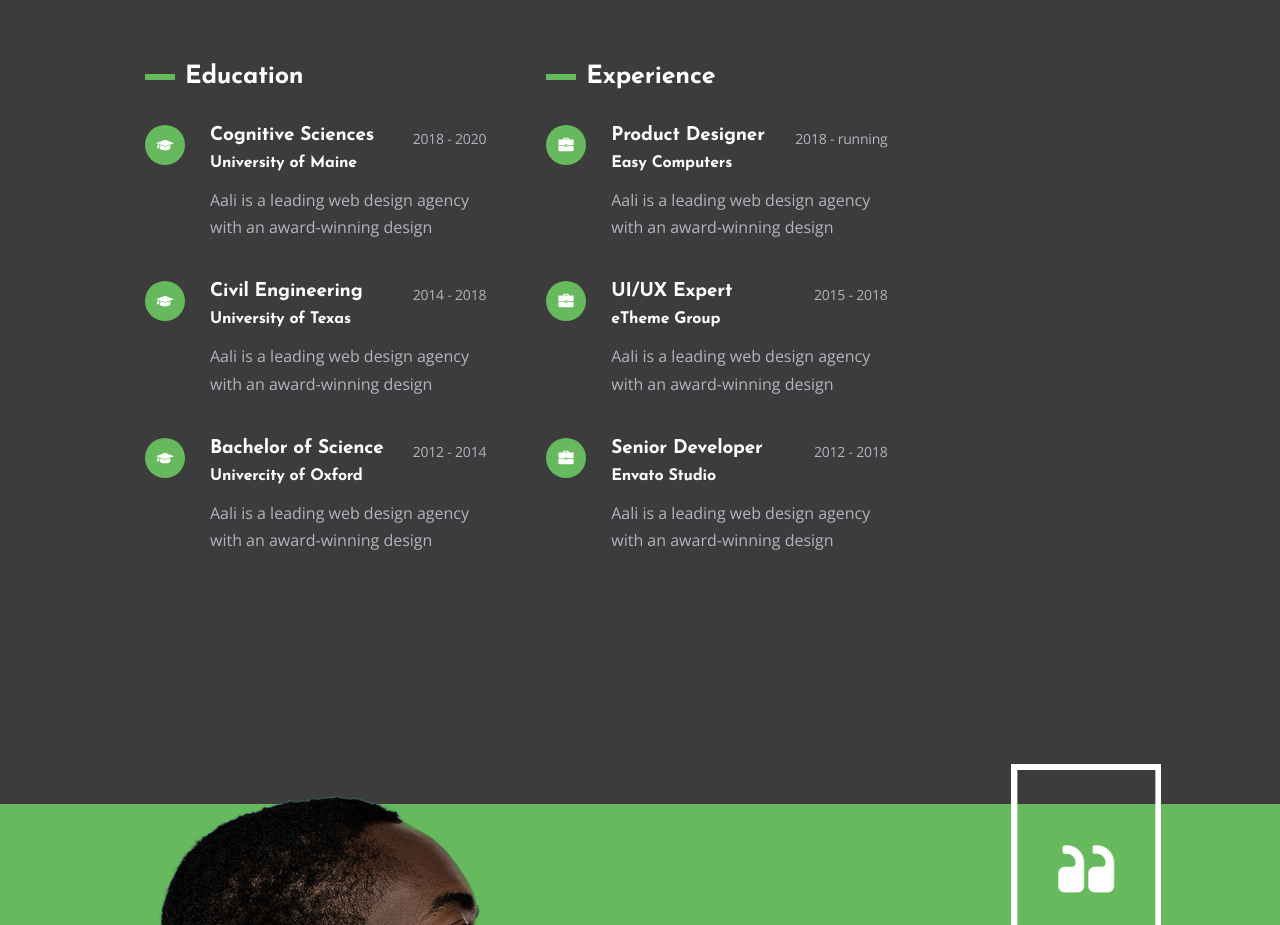
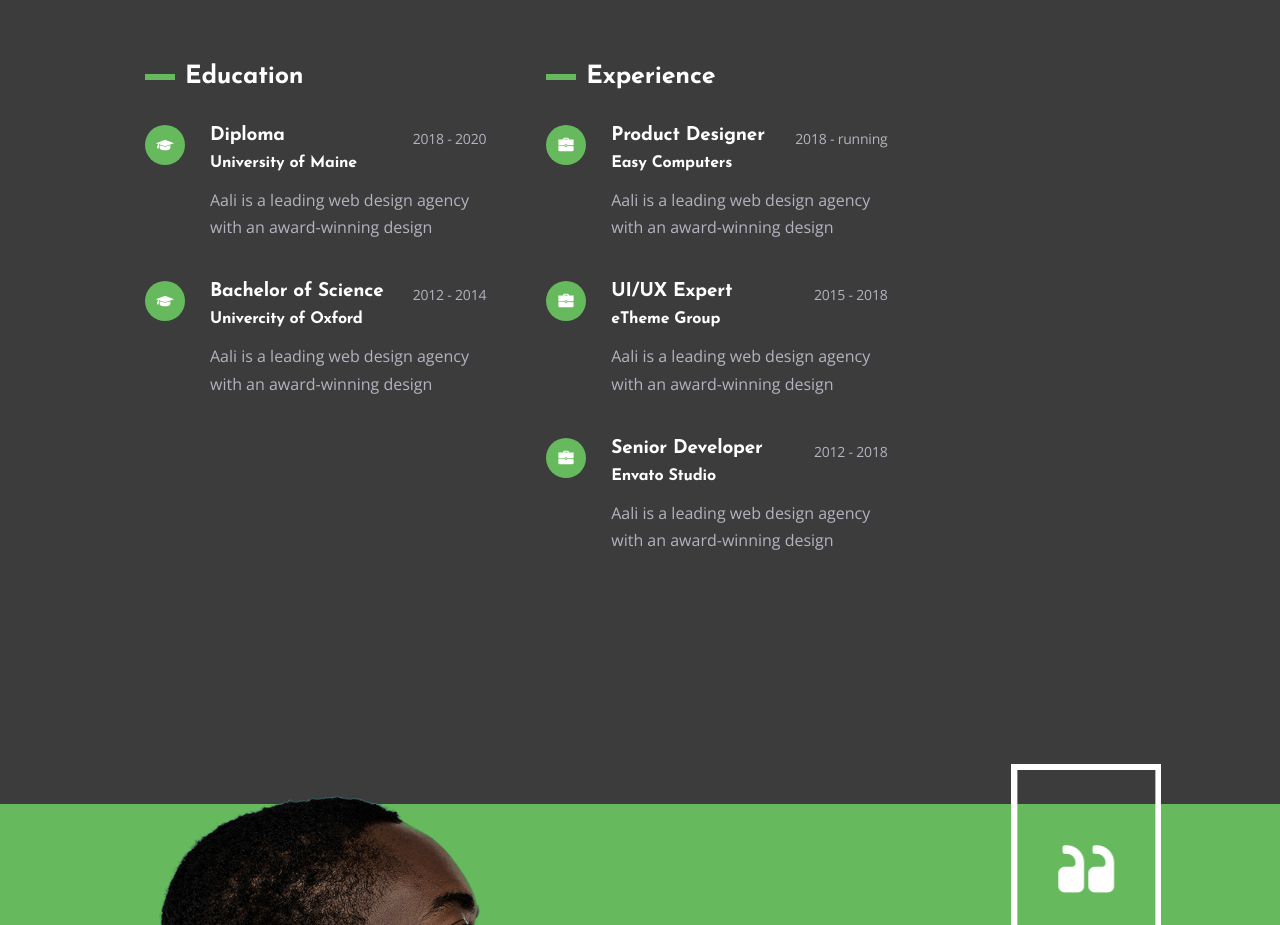
Before and after one commit to igeral/Portfolio, a plain HTML site: page index.html in a window 1280 px wide. Shown: the part 4220-5145 px from the top of the page. Drawn offline with nearby package versions, Linux system fonts and the light colour scheme; no server answers; animation ran at ten frames a second; files whose address does not match are found by name.

Commit message:
Update index.html

```diff
--- a/index.html
+++ b/index.html
@@ -904,7 +904,7 @@
                                                             alt="" /></span>
                                                     <div class="info">
                                                         <div class="left">
-                                                            <h3>Cognitive Sciences</h3>
+                                                            <h3>Diploma</h3>
                                                             <span>University of Maine</span>
                                                         </div>
                                                         <div class="right">
@@ -917,7 +917,7 @@
                                                     </div>
                                                 </div>
                                             </li>
-                                            <li>
+                                            <!-- <li>
                                                 <div class="list_inner">
                                                     <span class="icon"><img class="svg" src="img/svg/degree.svg"
                                                             alt="" /></span>
@@ -935,7 +935,7 @@
                                                             design</p>
                                                     </div>
                                                 </div>
-                                            </li>
+                                            </li> -->
                                             <li>
                                                 <div class="list_inner">
                                                     <span class="icon"><img class="svg" src="img/svg/degree.svg"
```
